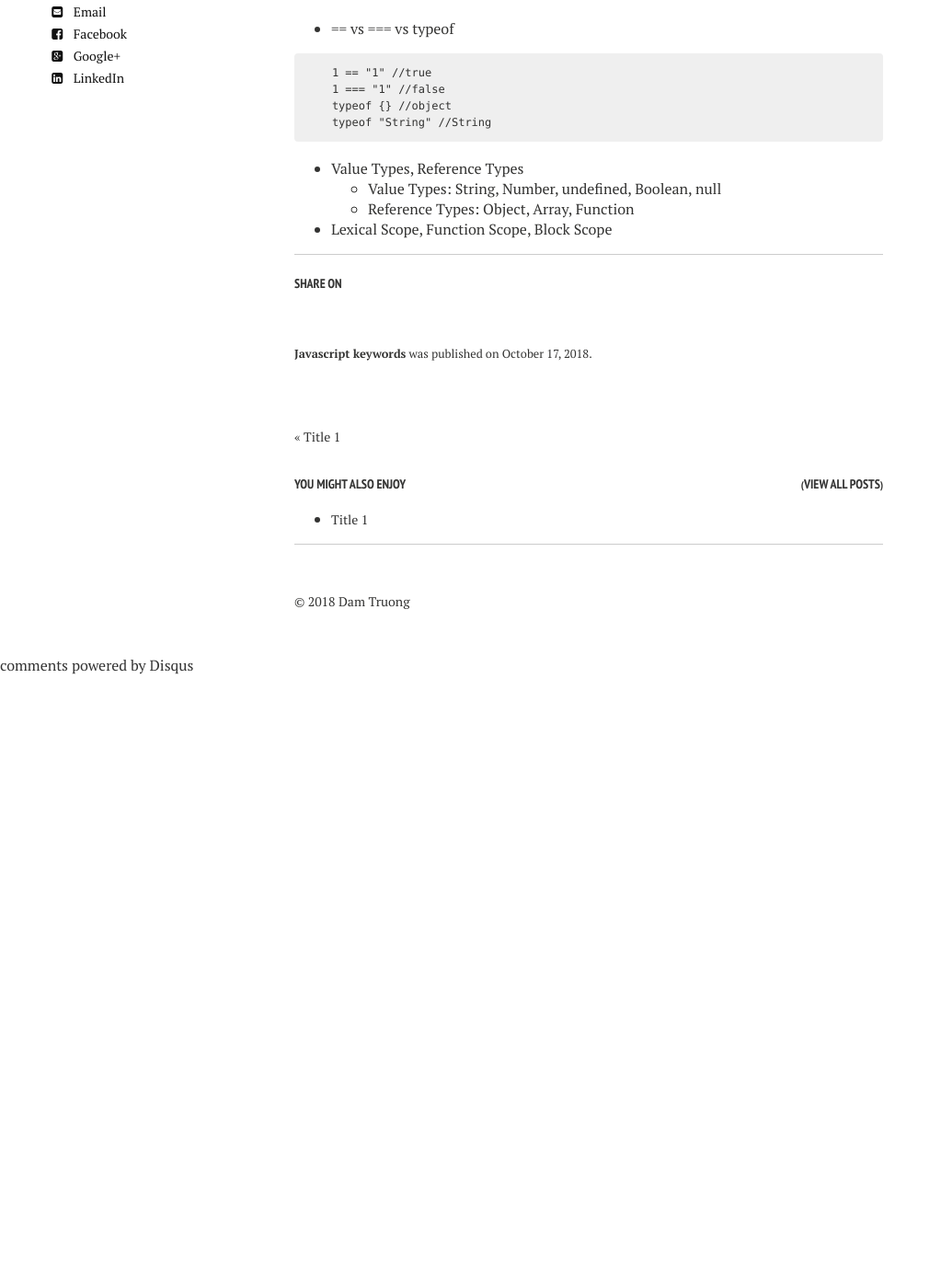
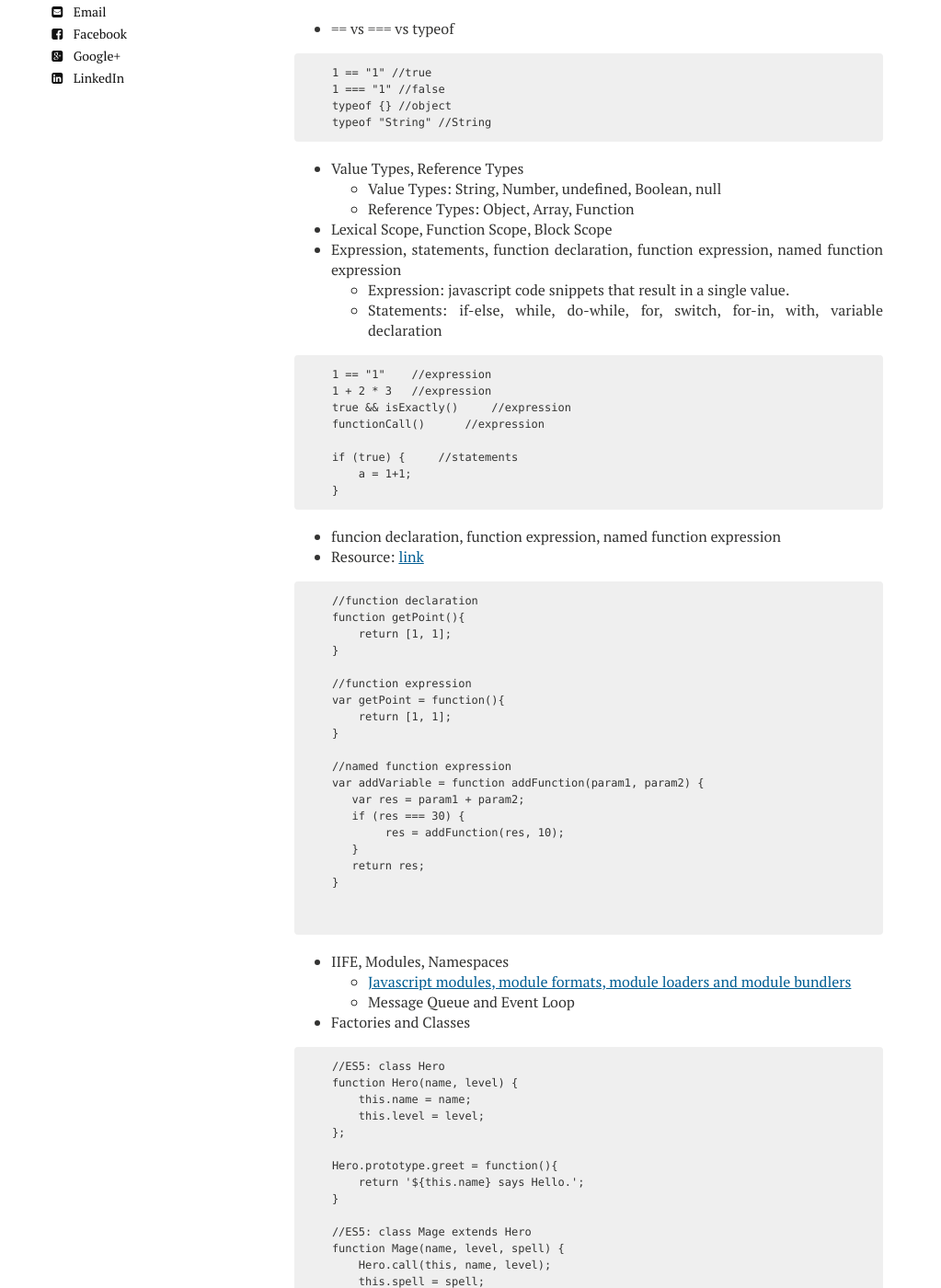
Before and after one commit to truongdam/truongdam.github.io, a Jekyll site: the page built from _posts/2018-10-17-javascript-keyword.md, in a window 1280 px wide and 1400 px high, scrolled down 422 px. Shown: the whole window at 92% size, without its empty margins (0-1023 px from the left). Built offline with Jekyll 4.4.1, drawn with Linux system fonts in a browser that asks for light colours; nearby versions of some CDN libraries; comment, search, counter and statistics services are not loaded; before the commit the page ends 1156 px from its top, so only the background shows below that; some of the changed text lies outside the part shown.

Commit message:
update post javascript keywords

```diff
--- a/_posts/2018-10-17-javascript-keyword.md
+++ b/_posts/2018-10-17-javascript-keyword.md
@@ -28,3 +28,98 @@ There are important keywords, if you're senior developer you may already know, i
     - Value Types: String, Number, undefined, Boolean, null
     - Reference Types: Object, Array, Function
 - Lexical Scope, Function Scope, Block Scope
+- Expression, statements, function declaration, function expression, named function expression
+    - Expression: javascript code snippets that result in a single value.
+    - Statements: if-else, while, do-while, for, switch, for-in, with, variable declaration
+
+{% highlight text %}
+
+    1 == "1"    //expression
+    1 + 2 * 3   //expression
+    true && isExactly()     //expression
+    functionCall()      //expression
+
+    if (true) {     //statements
+        a = 1+1;
+    }
+{% endhighlight %}
+
+
+   - funcion declaration, function expression, named function expression
+   - Resource: [link](https://medium.com/@raviroshan.talk/javascript-function-declaration-vs-expression-f5873b8c7b38)
+
+{% highlight text %}
+
+    //function declaration
+    function getPoint(){
+        return [1, 1];
+    }
+
+    //function expression
+    var getPoint = function(){
+        return [1, 1];
+    }
+
+    //named function expression
+    var addVariable = function addFunction(param1, param2) {
+       var res = param1 + param2;
+       if (res === 30) {
+            res = addFunction(res, 10);
+       }
+       return res;
+    }
+
+
+{% endhighlight %}
+
+- IIFE, Modules, Namespaces
+   - [Javascript modules, module formats, module loaders and module bundlers](https://www.jvandemo.com/a-10-minute-primer-to-javascript-modules-module-formats-module-loaders-and-module-bundlers/)
+   - Message Queue and Event Loop
+
+- Factories and Classes
+
+{% highlight text %}
+
+    //ES5: class Hero
+    function Hero(name, level) {
+        this.name = name;
+        this.level = level;
+    };
+
+    Hero.prototype.greet = function(){
+        return '${this.name} says Hello.';
+    }
+
+    //ES5: class Mage extends Hero
+    function Mage(name, level, spell) {
+        Hero.call(this, name, level);
+        this.spell = spell;
+    }
+    //Note: class Mage don't has function greet()
+
+
+    //ES6: class Hero
+    class Hero {
+        constructor(name, level) {
+            this.name = name;
+            this.level = level;
+        }
+
+        // Adding a method to the constructor
+        greet() {
+            return `${this.name} says hello.`;
+        }
+    }
+
+    class Mage extends Hero {
+        constructor(name, level, spell) {
+            // Chain constructor with super
+            super(name, level);
+
+            // Add a new property
+            this.spell = spell;
+        }
+    }
+    //Note: class Mage don't has function greet()
+
+{% endhighlight %}
```
